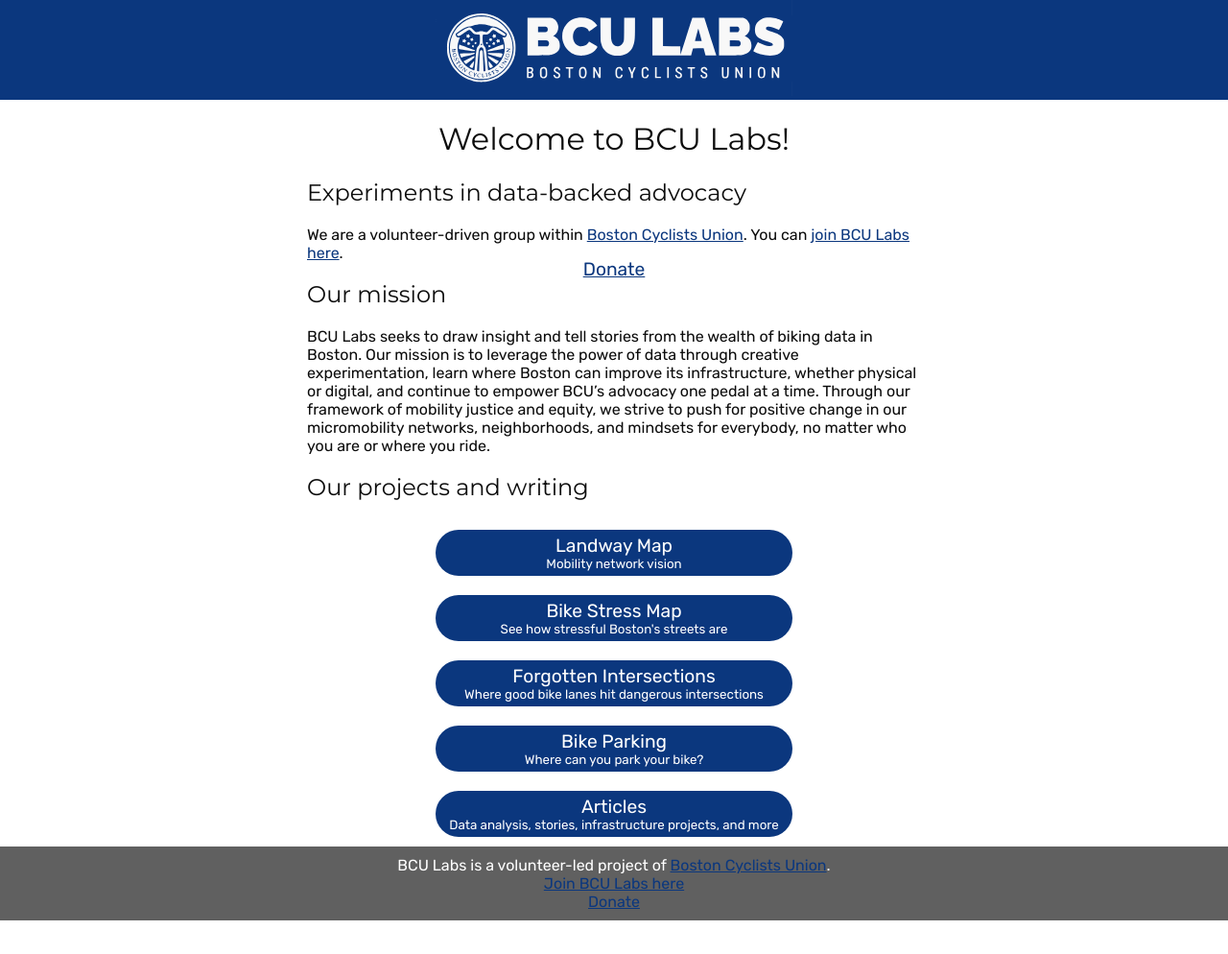
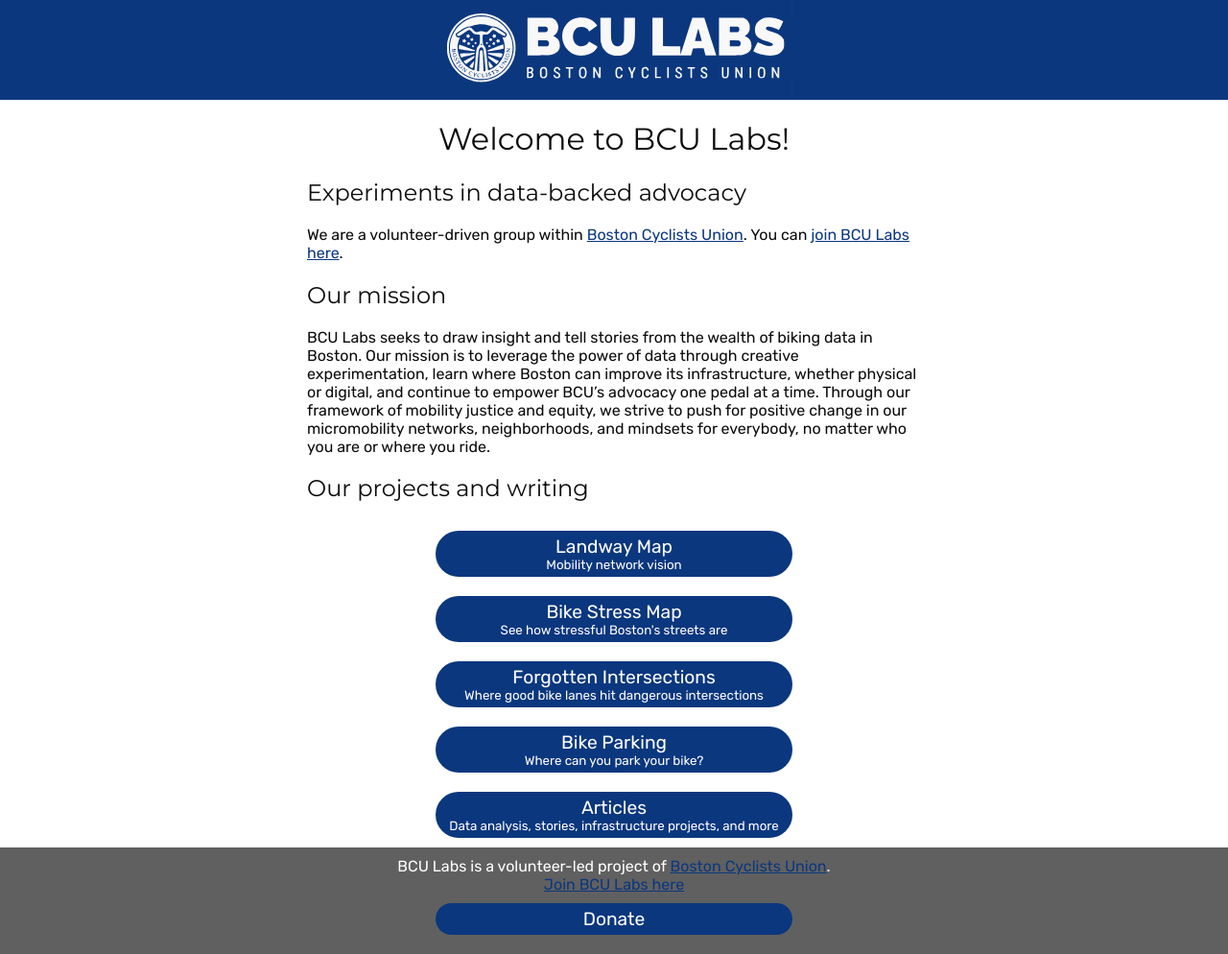
Before and after one commit to ZMYaro/bcu-labs-website, a Jekyll site: the page built from index.md, in a window 1280 px wide and 994 px high. Shown: the whole window at 96% size. Built offline with Jekyll 4.4.1, drawn with Linux system fonts in a browser that asks for light colours.

Commit message:
Remove second landing page donate button and make footer donate link a button

```diff
--- a/_layouts/default.html
+++ b/_layouts/default.html
@@ -24,7 +24,7 @@
 			<div class="featured-links">
 				<span>BCU Labs is a volunteer-led project of <a href="https://BostonCyclistsUnion.org" target="_blank">Boston Cyclists Union</a>.</span>
 				<a href="https://docs.google.com/forms/d/e/1FAIpQLSefzxEQ-CAbJd_rrt90DHvdglYvP9RLqdDUVsFq28onw9xXJQ/viewform" target="_blank">Join BCU Labs here</a>
-				<a href="https://secure.everyaction.com/mfRgF-hjuEueYqUtvn9Jeg2" target="_blank">Donate</a>
+				<a class="link-button" href="https://secure.everyaction.com/mfRgF-hjuEueYqUtvn9Jeg2" target="_blank"><big>Donate</big></a>
 			</div>
 		</footer>
 	</body>
--- a/index.md
+++ b/index.md
@@ -5,8 +5,6 @@
 ## Experiments in data-backed advocacy
 
 We are a volunteer-driven group within [Boston Cyclists Union](https://BostonCyclistsUnion.org).  You can [join BCU Labs here](https://docs.google.com/forms/d/e/1FAIpQLSefzxEQ-CAbJd_rrt90DHvdglYvP9RLqdDUVsFq28onw9xXJQ/viewform).
-
-<div style="margin: -1.25rem auto; text-align: center;"><a href="https://secure.everyaction.com/mfRgF-hjuEueYqUtvn9Jeg2" target="_blank" class="button"><big>Donate</big></a></div>
 
 
 ## Our mission
```
